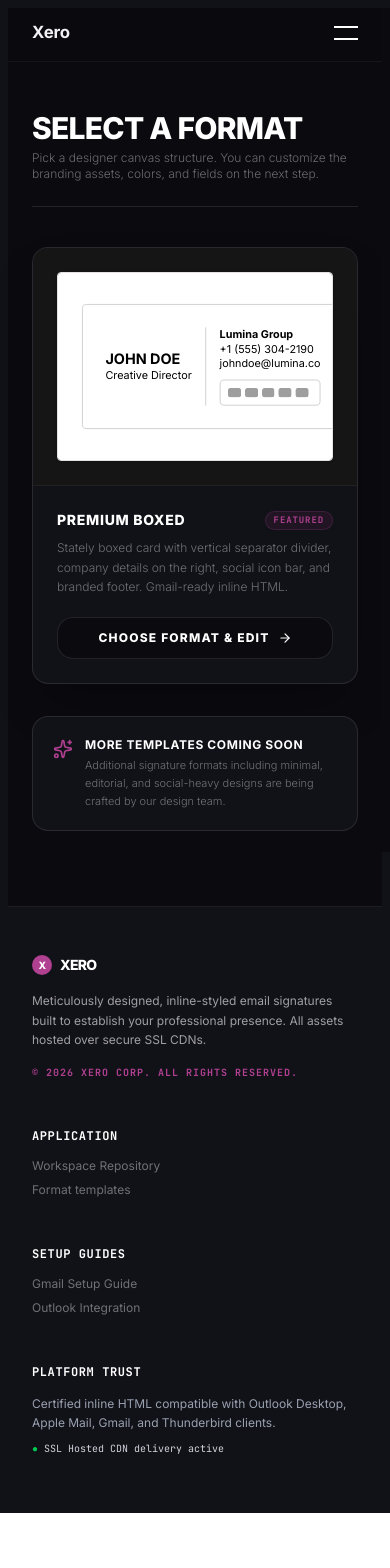
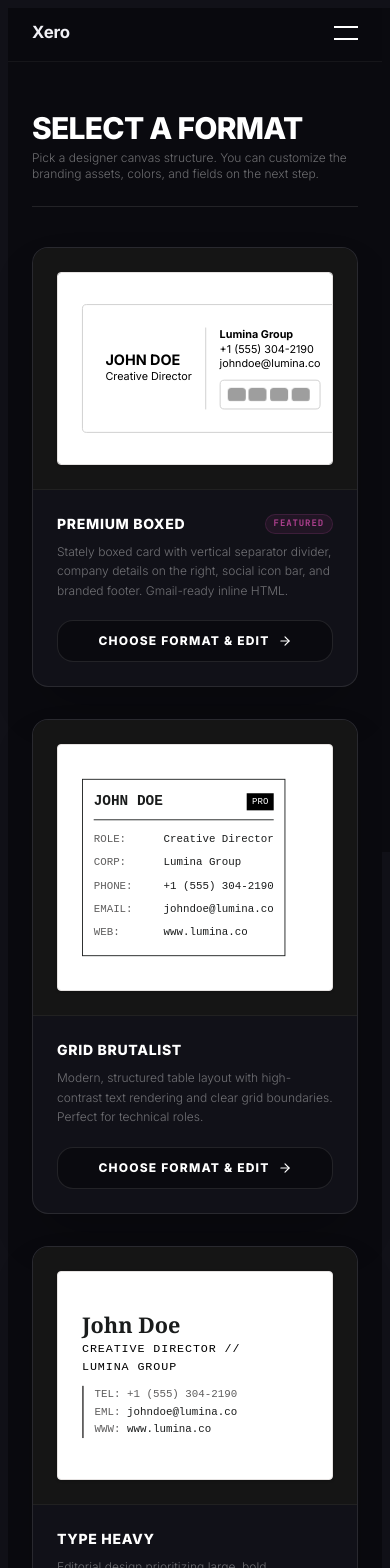
Before and after one commit to anshvermadev/MailESign, a React (Vite) app: page /templates in a window 390 px wide. Shown: the top 1568 px of the page. Before the commit the page ends 1513 px from the top, so only its background shows below. Built offline with nearby package versions, Linux system fonts and the light colour scheme; grey boxes are pictures that could not be loaded; a web font is replaced by a local one.

Commit message:
implement signature storage utilities, editor, template picker, and core type definitions

```diff
--- a/src/pages/SignatureEditor.tsx
+++ b/src/pages/SignatureEditor.tsx
@@ -15,7 +15,21 @@ interface SignatureEditorProps {
 
 export default function SignatureEditor({ initialSignature, selectedTemplateId, onSave, onNavigate }: SignatureEditorProps) {
   // Local editable signature state
-  const [sig, setSig] = useState<Signature>({
+  const [sig, setSig] = useState<Signature>(() => {
+    if (initialSignature) return { ...initialSignature };
+
+    try {
+      const draft = localStorage.getItem('signature_editor_draft');
+      if (draft) {
+        const parsedDraft = JSON.parse(draft);
+        if (selectedTemplateId) parsedDraft.templateId = selectedTemplateId;
+        return parsedDraft;
+      }
+    } catch (e) {
+      console.error('Failed to parse signature draft', e);
+    }
+
+    return {
       id: `sig-${Date.now()}`,
       name: 'New Signature Profile',
       fullName: 'John Doe',
@@ -24,7 +38,6 @@ export default function SignatureEditor({ initialSignature, selectedTemplateId,
       phone: '+1 (555) 304-2190',
       email: 'johndoe@lumina.co',
       website: 'www.lumina.co',
-    brandColor: '#b04090',
       logoUrl: '',
       socials: {
         linkedin: 'linkedin.com/in/johndoe',
@@ -36,6 +49,7 @@ export default function SignatureEditor({ initialSignature, selectedTemplateId,
       status: 'Draft',
       updatedAt: new Date().toISOString().split('T')[0],
       clicksCount: 0,
+    };
   });
 
   const [copied, setCopied] = useState(false);
@@ -54,6 +68,11 @@ export default function SignatureEditor({ initialSignature, selectedTemplateId,
       setSig({ ...initialSignature });
     }
   }, [initialSignature]);
+
+  // Auto-save to localStorage to prevent data loss on reload
+  useEffect(() => {
+    localStorage.setItem('signature_editor_draft', JSON.stringify(sig));
+  }, [sig]);
 
   const handleFieldChange = (field: keyof Signature, value: any) => {
     setSig((prev) => ({
@@ -79,13 +98,14 @@ export default function SignatureEditor({ initialSignature, selectedTemplateId,
     setTimeout(() => setCopied(false), 2000);
   };
 
-  const handleFormSubmit = (e: React.FormEvent) => {
-    e.preventDefault();
+  const handleFormSubmit = (e?: React.FormEvent | React.MouseEvent) => {
+    if (e && e.preventDefault) e.preventDefault();
     onSave({
       ...sig,
       updatedAt: new Date().toISOString().split('T')[0],
     });
     setSaveSuccess(true);
+    localStorage.removeItem('signature_editor_draft');
     setTimeout(() => {
       setSaveSuccess(false);
       onNavigate('dashboard');
--- a/src/pages/TemplatePicker.tsx
+++ b/src/pages/TemplatePicker.tsx
@@ -8,7 +8,33 @@ interface TemplatePickerProps {
   onNavigate: (view: string) => void;
 }
 
-const PREVIEW_SIGNATURE = {
+const TEMPLATES: Array<{ id: TemplateType, name: string, description: string, badge?: string }> = [
+  {
+    id: 'premium-boxed',
+    name: 'Premium Boxed',
+    description: 'Stately boxed card with vertical separator divider, company details on the right, social icon bar, and branded footer. Gmail-ready inline HTML.',
+    badge: 'Featured'
+  },
+  {
+    id: 'grid-brutalist',
+    name: 'Grid Brutalist',
+    description: 'Modern, structured table layout with high-contrast text rendering and clear grid boundaries. Perfect for technical roles.'
+  },
+  {
+    id: 'type-heavy',
+    name: 'Type Heavy',
+    description: 'Editorial design prioritizing large, bold typography over visual embellishments. Excellent for creatives and designers.'
+  },
+  {
+    id: 'social-aligned',
+    name: 'Social Aligned',
+    description: 'Clean, linear presentation emphasizing social connections over standard contact details. Lightweight and versatile.'
+  }
+];
+
+export default function TemplatePicker({ onSelect, onNavigate }: TemplatePickerProps) {
+
+  const getPreviewData = (templateId: TemplateType) => ({
     id: 'preview-sig',
     name: 'Preview Profile',
     fullName: 'John Doe',
@@ -17,24 +43,22 @@ const PREVIEW_SIGNATURE = {
     phone: '+1 (555) 304-2190',
     email: 'johndoe@lumina.co',
     website: 'www.lumina.co',
-  brandColor: '#b04090',
     logoUrl: '',
     socials: {
       linkedin: 'linkedin.com/in/johndoe',
       instagram: 'instagram.com/johndoe',
-    facebook: 'facebook.com/johndoe',
-    youtube: 'youtube.com/johndoe',
-  } as Record<string, string | undefined>,
-  templateId: 'premium-boxed' as TemplateType,
+      twitter: 'twitter.com/johndoe',
+    },
+    templateId,
     status: 'Installed' as const,
     updatedAt: '2026-06-26',
     clicksCount: 0,
-};
+    animatedIcons: true,
+  });
 
-export default function TemplatePicker({ onSelect, onNavigate }: TemplatePickerProps) {
   return (
     <div className="bg-[#0a0a0f] min-h-screen py-12 px-6">
-      <div className="max-w-3xl mx-auto">
+      <div className="max-w-6xl mx-auto">
 
         {/* Header Block */}
         <div className="border-b border-white/10 pb-6 mb-10">
@@ -42,15 +66,17 @@ export default function TemplatePicker({ onSelect, onNavigate }: TemplatePickerP
           <p className="text-xs text-white/40 mt-1 font-light">Pick a designer canvas structure. You can customize the branding assets, colors, and fields on the next step.</p>
         </div>
 
-        {/* Single Template Card */}
-        <div className="max-w-xl mx-auto">
+        {/* Templates Grid */}
+        <div className="grid grid-cols-1 md:grid-cols-2 gap-8">
+          {TEMPLATES.map((tpl) => (
             <div
+              key={tpl.id}
               className="bg-[#111118] border border-white/10 hover:border-[#b04090]/40 rounded-2xl overflow-hidden shadow-2xl transition-all flex flex-col justify-between group"
             >
               {/* Visual mockup block showing live rendered signature */}
-            <div className="bg-[#151515] border-b border-white/5 p-6 flex items-center justify-center">
+              <div className="bg-[#151515] border-b border-white/5 p-6 flex items-center justify-center min-h-[220px]">
                 <div className="w-full max-w-[480px] pointer-events-none">
-                <SignaturePreview signature={PREVIEW_SIGNATURE} className="rounded-sm border border-[#e5e2e1] shadow-sm" />
+                  <SignaturePreview signature={getPreviewData(tpl.id)} className="rounded-sm border border-[#e5e2e1] shadow-sm bg-white" />
                 </div>
               </div>
 
@@ -58,19 +84,21 @@ export default function TemplatePicker({ onSelect, onNavigate }: TemplatePickerP
               <div className="p-6 flex-1 flex flex-col justify-between">
                 <div>
                   <div className="flex items-center justify-between gap-2 mb-2">
-                  <h3 className="font-sans font-black text-white uppercase text-sm tracking-wider group-hover:text-[#b04090] transition-colors">Premium Boxed</h3>
+                    <h3 className="font-sans font-black text-white uppercase text-sm tracking-wider group-hover:text-[#b04090] transition-colors">{tpl.name}</h3>
+                    {tpl.badge && (
                       <span className="text-[9px] font-mono px-2 py-0.5 rounded-2xl uppercase font-bold tracking-widest bg-[#b04090]/10 text-[#b04090] border border-[#b04090]/20">
-                    Featured
+                        {tpl.badge}
                       </span>
+                    )}
                   </div>
                   <p className="text-xs text-white/40 leading-relaxed mb-5 font-light">
-                  Stately boxed card with vertical separator divider, company details on the right, social icon bar, and branded footer. Gmail-ready inline HTML.
+                    {tpl.description}
                   </p>
                 </div>
 
                 <button
-                id="template-select-premium-boxed"
-                onClick={() => onSelect('premium-boxed')}
+                  id={`template-select-${tpl.id}`}
+                  onClick={() => onSelect(tpl.id)}
                   className="w-full inline-flex items-center justify-center gap-2 px-4 py-3 bg-[#0a0a0f] group-hover:bg-[#b04090] border border-white/10 group-hover:border-[#b04090] text-white group-hover:text-black rounded-2xl text-xs font-black uppercase tracking-widest transition-all"
                 >
                   <span>Choose Format & Edit</span>
@@ -78,16 +106,17 @@ export default function TemplatePicker({ onSelect, onNavigate }: TemplatePickerP
                 </button>
               </div>
             </div>
+          ))}
+        </div>
 
         {/* Coming soon hint */}
-          <div className="mt-8 bg-[#111118] border border-white/10 rounded-2xl p-5 flex items-start gap-3">
+        <div className="mt-8 bg-[#111118] border border-white/10 rounded-2xl p-5 flex items-start gap-3 max-w-2xl mx-auto">
           <Sparkles className="w-5 h-5 text-[#b04090] flex-shrink-0 mt-0.5" />
           <div>
             <div className="text-xs font-bold text-white uppercase tracking-wider">More Templates Coming Soon</div>
             <p className="text-[11px] text-white/40 leading-relaxed font-light mt-1">
-                Additional signature formats including minimal, editorial, and social-heavy designs are being crafted by our design team.
+              Additional signature formats including minimal, editorial, and dynamic designs are being crafted by our design team.
             </p>
-            </div>
           </div>
         </div>
 
--- a/src/types/index.ts
+++ b/src/types/index.ts
@@ -9,7 +9,6 @@ export interface Signature {
   phone: string;
   email: string;
   website: string;
-  brandColor: string;
   logoUrl: string;
   socials: {
     linkedin?: string;
--- a/src/utils/index.ts
+++ b/src/utils/index.ts
@@ -11,7 +11,6 @@ export const INITIAL_SIGNATURES: Signature[] = [
     phone: '+1 (555) 304-2190',
     email: 'johndoe@lumina.co',
     website: 'www.lumina.co',
-    brandColor: '#b04090',
     logoUrl: '',
     socials: {
       linkedin: 'linkedin.com/in/johndoe',
@@ -43,7 +42,6 @@ export function setStoredSignatures(signatures: Signature[]) {
 }
 
 export function generateSignatureHTML(sig: Signature): string {
-  const brandColor = sig.brandColor || '#b04090';
   const logo = sig.logoUrl || 'https://via.placeholder.com/100';
 
   const formatUrl = (url?: string) => {
@@ -71,7 +69,7 @@ export function generateSignatureHTML(sig: Signature): string {
       <table cellpadding="0" cellspacing="0" border="0">
         <tr>
           <td align="center" style="padding-bottom: 8px;">
-            <span style="font-size: 14px; font-weight: bold; color: ${brandColor};">⚓</span>
+            <span style="font-size: 14px; font-weight: bold; color: #000000;">⚓</span>
           </td>
         </tr>
         <tr>
@@ -91,7 +89,7 @@ export function generateSignatureHTML(sig: Signature): string {
               ${sig.companyName}
             </div>
             <div style="font-size: 18px; font-weight: bold; color: #1a1c1c; margin-top: 4px; margin-bottom: 2px;">
-              ${sig.fullName} <span style="color: ${brandColor};">✔</span>
+              ${sig.fullName} <span style="color: #000000;">✔</span>
             </div>
             <div style="font-size: 14px; color: #5f5e5e; font-style: italic; margin-bottom: 8px;">
               ${sig.jobTitle}
@@ -116,9 +114,9 @@ export function generateSignatureHTML(sig: Signature): string {
 
     case 'stark-minimal':
       return `
-<div style="font-family: Arial, sans-serif; max-width: 450px; border-top: 2px solid ${brandColor}; border-bottom: 1px solid #e5e2e1; padding: 12px 0; background-color: #ffffff;">
+<div style="font-family: Arial, sans-serif; max-width: 450px; border-top: 2px solid #000000; border-bottom: 1px solid #e5e2e1; padding: 12px 0; background-color: #ffffff;">
   <div style="font-size: 16px; font-weight: bold; color: #1a1c1c;">${sig.fullName}</div>
-  <div style="font-size: 12px; color: #5f5e5e; margin-bottom: 8px;">${sig.jobTitle} at <strong style="color: ${brandColor};">${sig.companyName}</strong></div>
+  <div style="font-size: 12px; color: #5f5e5e; margin-bottom: 8px;">${sig.jobTitle} at <strong style="color: #000000;">${sig.companyName}</strong></div>
   <div style="font-size: 12px; color: #656464; line-height: 1.4;">
     <span>${sig.phone}</span> |
     <span><a href="mailto:${sig.email}" style="color: #1a1c1c; text-decoration: none;">${sig.email}</a></span> |
@@ -154,7 +152,7 @@ export function generateSignatureHTML(sig: Signature): string {
 <div style="font-family: monospace; max-width: 450px; border: 1px solid #1a1c1c; padding: 12px; background-color: #ffffff;">
   <div style="border-bottom: 1px solid #1a1c1c; padding-bottom: 8px; margin-bottom: 8px; display: flex; justify-content: space-between; align-items: center;">
     <span style="font-size: 16px; font-weight: bold; color: #1a1c1c;">${sig.fullName.toUpperCase()}</span>
-    <span style="background-color: ${brandColor}; color: #ffffff; padding: 2px 6px; font-size: 10px;">PRO</span>
+    <span style="background-color: #000000; color: #ffffff; padding: 2px 6px; font-size: 10px;">PRO</span>
   </div>
   <table cellpadding="0" cellspacing="0" border="0" style="width: 100%; font-size: 12px;">
     <tr>
@@ -185,7 +183,7 @@ export function generateSignatureHTML(sig: Signature): string {
       return `
 <div style="font-family: Georgia, serif; max-width: 450px; background-color: #ffffff; padding: 10px 0;">
   <div style="font-size: 24px; font-weight: bold; color: #1a1c1c; line-height: 1.1; margin-bottom: 4px;">${sig.fullName}</div>
-  <div style="font-size: 13px; font-family: monospace; letter-spacing: 1px; color: ${brandColor}; text-transform: uppercase; margin-bottom: 12px;">
+  <div style="font-size: 13px; font-family: monospace; letter-spacing: 1px; color: #000000; text-transform: uppercase; margin-bottom: 12px;">
     ${sig.jobTitle} // ${sig.companyName}
   </div>
   <div style="border-left: 2px solid #5f5e5e; padding-left: 12px; font-size: 12px; font-family: monospace; color: #5f5e5e; line-height: 1.6;">
@@ -210,9 +208,9 @@ export function generateSignatureHTML(sig: Signature): string {
     <td valign="bottom" align="right" style="padding-left: 16px; width: 140px;">
       <div style="font-size: 11px; font-family: monospace; color: #5f5e5e; margin-bottom: 4px;">CONNECT:</div>
       <div>
-        ${sig.socials.linkedin ? `<a href="https://${sig.socials.linkedin}" style="display:inline-block; margin-left: 6px; text-decoration:none; color:${brandColor}; font-weight:bold; font-size:12px;">LN</a>` : ''}
-        ${sig.socials.twitter ? `<a href="https://${sig.socials.twitter}" style="display:inline-block; margin-left: 6px; text-decoration:none; color:${brandColor}; font-weight:bold; font-size:12px;">TW</a>` : ''}
-        ${sig.socials.instagram ? `<a href="https://${sig.socials.instagram}" style="display:inline-block; margin-left: 6px; text-decoration:none; color:${brandColor}; font-weight:bold; font-size:12px;">IG</a>` : ''}
+        ${sig.socials.linkedin ? `<a href="https://${sig.socials.linkedin}" style="display:inline-block; margin-left: 6px; text-decoration:none; color:#000000; font-weight:bold; font-size:12px;">LN</a>` : ''}
+        ${sig.socials.twitter ? `<a href="https://${sig.socials.twitter}" style="display:inline-block; margin-left: 6px; text-decoration:none; color:#000000; font-weight:bold; font-size:12px;">TW</a>` : ''}
+        ${sig.socials.instagram ? `<a href="https://${sig.socials.instagram}" style="display:inline-block; margin-left: 6px; text-decoration:none; color:#000000; font-weight:bold; font-size:12px;">IG</a>` : ''}
       </div>
     </td>
   </tr>
```
Lines whose indentation alone changed are shown as unchanged.
